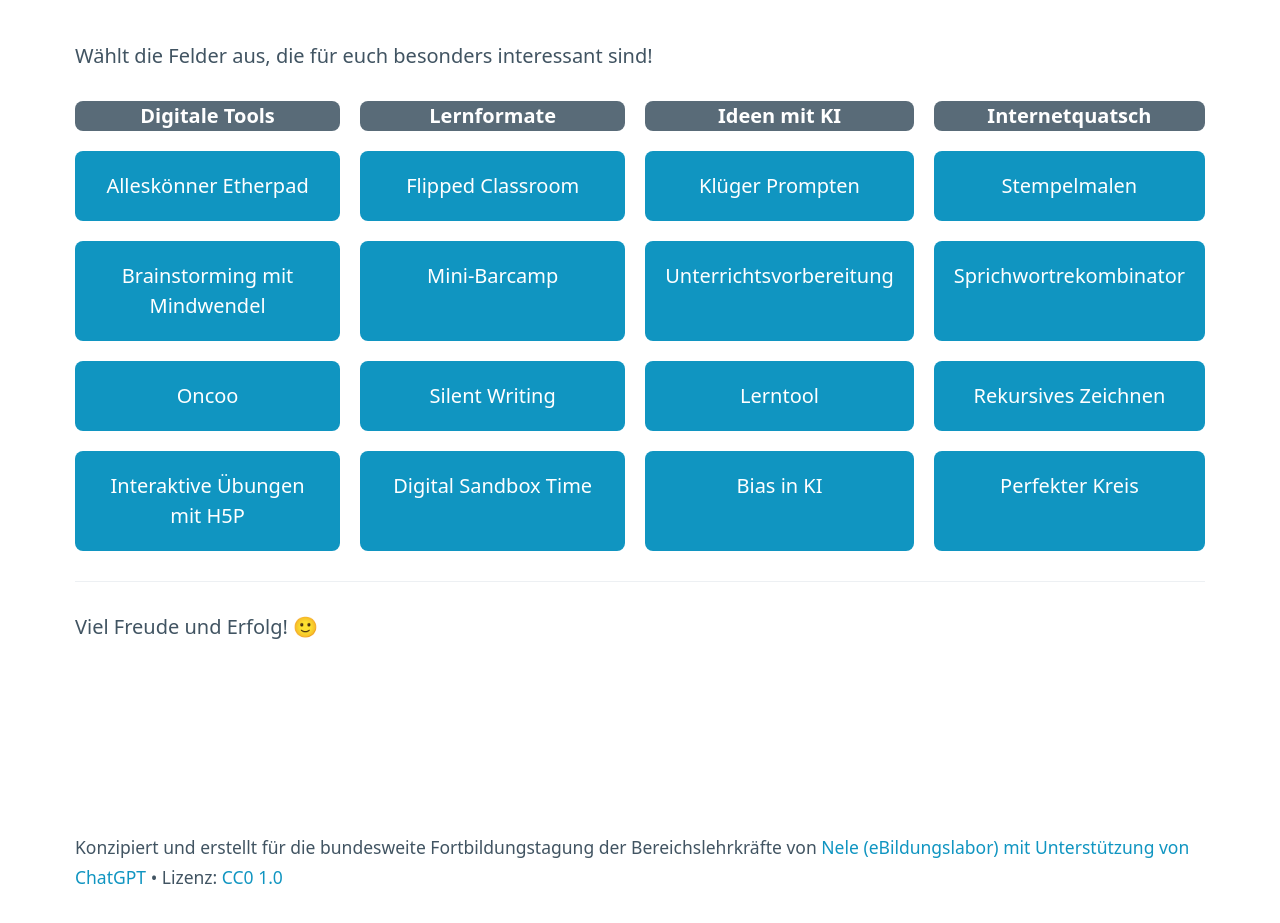
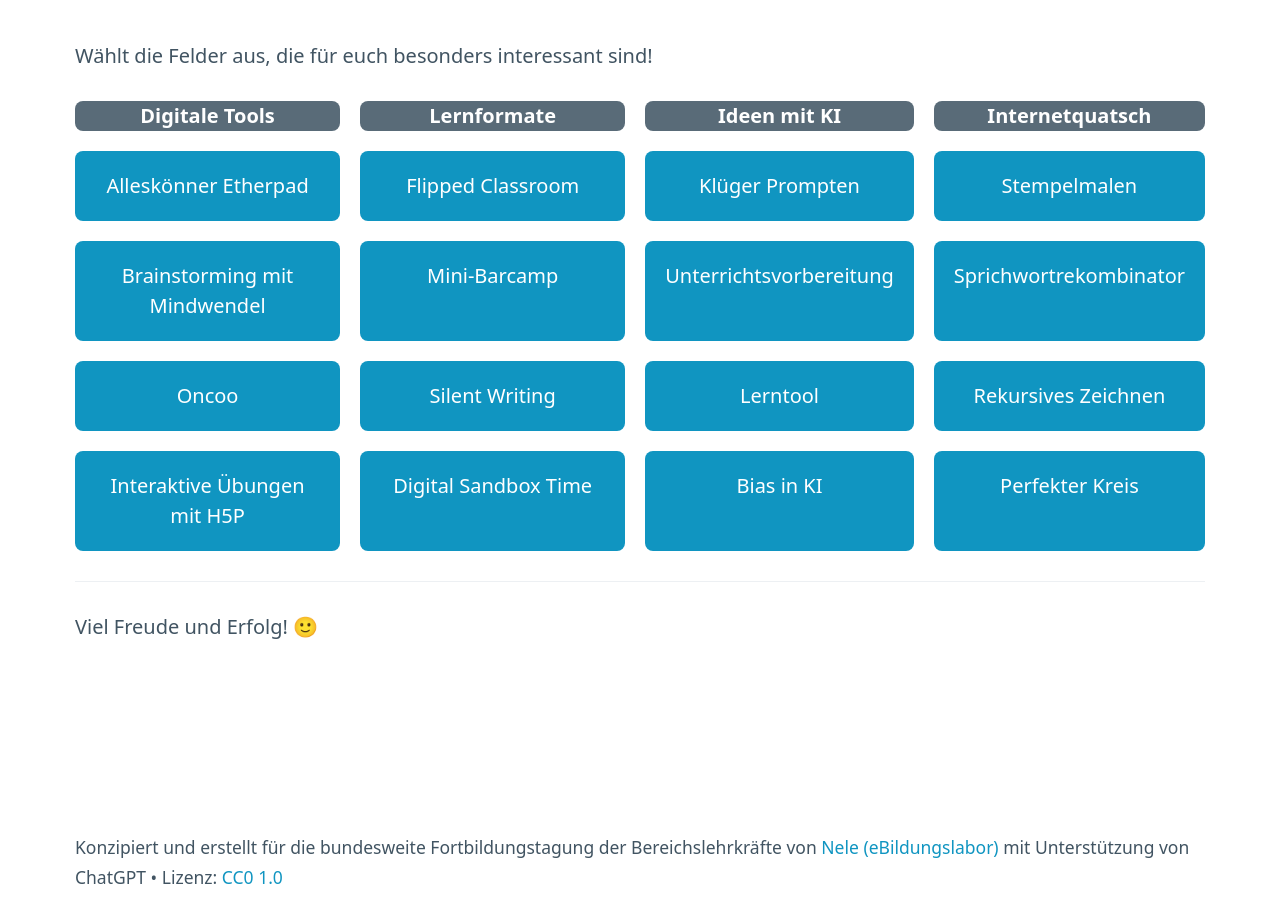
Before and after one commit to eBildungslabor/distanzlernen-jeopardy, a plain HTML site: page index.html in a window 1280 px wide. Shown: the part 159-1082 px from the top of the page. Drawn offline with nearby package versions, Linux system fonts and the light colour scheme.

Commit message:
Update index.html

```diff
--- a/index.html
+++ b/index.html
@@ -69,7 +69,7 @@
     </main>
     <footer class="container">
         <small>
-            Konzipiert und erstellt für die bundesweite Fortbildungstagung der Bereichslehrkräfte von <a href="https://ebildungslabor.de">Nele (eBildungslabor) mit Unterstützung von ChatGPT</a> •
+            Konzipiert und erstellt für die bundesweite Fortbildungstagung der Bereichslehrkräfte von <a href="https://ebildungslabor.de">Nele (eBildungslabor)</a> mit Unterstützung von ChatGPT •
             Lizenz: <a href="https://creativecommons.org/publicdomain/zero/1.0/deed.de">CC0 1.0</a>
         </small>
     </footer>
```
